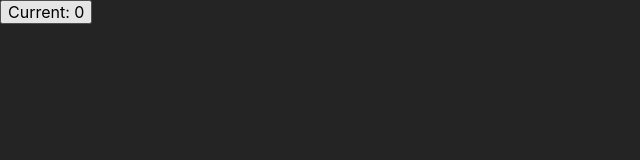
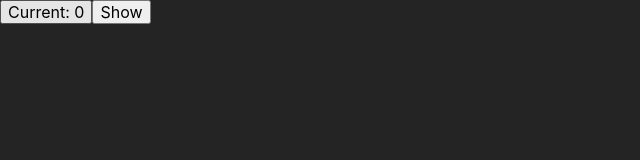
Before and after one commit to DarkEnjex/my-react, a React (Vite) app: page / in a window 1280 px wide. Shown: the top 160 px of the page, without its empty margins (0-640 px from the left). Built offline with nearby package versions, Linux system fonts and the light colour scheme.

Commit message:
add btn show/hide

```diff
--- a/src/components/App.jsx
+++ b/src/components/App.jsx
@@ -85,19 +85,47 @@
 // }
 
 // ?
+// import { useState } from "react";
+
+// export default function App() {
+//   const [clicks, setClicks] = useState(0);
+
+//   const handleClick = () => {
+//     // clicks = clicks + 1;
+//     setClicks(clicks + 1);
+//   };
+
+//   return (
+//     <button onClick={handleClick}>
+//       Current: {clicks}
+//     </button>
+//   );
+// }
+
+// ?
 import { useState } from "react";
 
 export default function App() {
   const [clicks, setClicks] = useState(0);
+  const [isOpen, setIsOpen] = useState(false);
 
   const handleClick = () => {
-    // clicks = clicks + 1;
     setClicks(clicks + 1);
   };
 
+  const handleToggle = () => {
+    setIsOpen(!isOpen);
+  };
+
   return (
-    <button onClick={handleClick}>
-      Current: {clicks}
-    </button>
+    <>
+      <button onClick={handleClick}>
+        Current: {clicks}
+      </button>
+      <button onClick={handleToggle}>
+        {isOpen ? "Hide" : "Show"}
+      </button>
+      {isOpen && <p>Now u can see me!</p>}
+    </>
   );
 }
```
